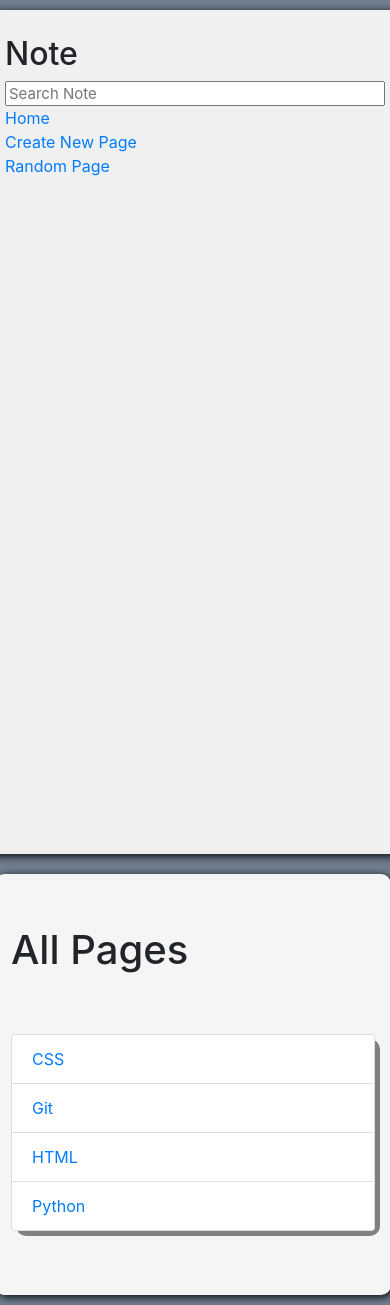
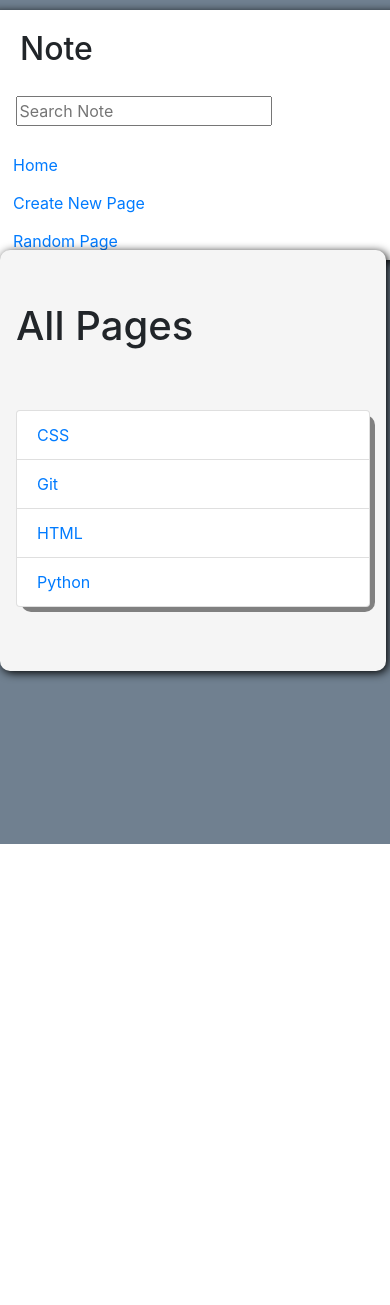
Before and after one commit to Dani3lx/MyWiki, a Django app: page / in a window 390 px wide. After the commit the page ends 844 px from the top, so only its background shows below. Run offline with Django 3.2, Linux system fonts and the light colour scheme; some libraries are stand-ins or nearby versions.

Commit message:
Added a website icon. Modified the look using css

```diff
--- a/encyclopedia/static/encyclopedia/styles.css
+++ b/encyclopedia/static/encyclopedia/styles.css
@@ -1,38 +1,37 @@
-body {
-    margin: 0;
-    background-color: white;
-}
-
-code {
-    white-space: pre;
-}
-
 h1 {
     margin-top: 0px;
     padding-top: 20px;
 }
 
-textarea {
-    height: 90vh;
-    width: 80%;
+body {
+    background-color: slategrey;
+    width: 100%;
 }
 
-.main {
-    padding: 10px;
-}
-
-.search {
-    width: 100%;
-    font-size: 15px;
-    line-height: 15px;
+.jumbotron {
+    background-color: whitesmoke;
+    width: 99%;
+    height: 100%;
+    border-radius: 10px;
+    box-shadow: 2px 2px 10px black;
 }
 
 .sidebar {
-    background-color: #f0f0f0;
-    height: 100vh;
-    padding: 20px;
+    background-color: white;
+    border-radius: 10px;
+    box-shadow: 2px 2px 10px black;
+    position: sticky;
+    top: 10px;
+    height: 100%;
 }
 
-.sidebar h2 {
-    margin-top: 5px;
+
+.list-group {
+    box-shadow: 5px 5px 0px gray;
+    border-radius: 10px;
 }
+
+.list-group-item:hover {
+    background-color: #eded;
+    cursor: pointer;
+}
--- a/encyclopedia/templates/encyclopedia/create.html
+++ b/encyclopedia/templates/encyclopedia/create.html
@@ -8,6 +8,7 @@ CreatePage
 <h1>Create new page</h1>
 <form action="{% url 'create' %}" method="post" >
     {% csrf_token %}
+
     <div style="display: flex; flex-direction: column; align-items: left; margin: 10px auto; padding: 30px;">
         {{ textarea }}
     </div>
--- a/encyclopedia/templates/encyclopedia/index.html
+++ b/encyclopedia/templates/encyclopedia/index.html
@@ -1,6 +1,6 @@
 {% extends "encyclopedia/layout.html" %}
 {% block title %}
-    Encyclopedia
+    MyNotes
 {% endblock %}
 
 {% block body %}
--- a/encyclopedia/templates/encyclopedia/layout.html
+++ b/encyclopedia/templates/encyclopedia/layout.html
@@ -8,60 +8,32 @@
     <title>{% block title %}{% endblock %}</title>
     <link rel="stylesheet" href="https://stackpath.bootstrapcdn.com/bootstrap/4.4.1/css/bootstrap.min.css"
         integrity="sha384-Vkoo8x4CGsO3+Hhxv8T/Q5PaXtkKtu6ug5TOeNV6gBiFeWPGFN9MuhOf23Q9Ifjh" crossorigin="anonymous">
-    <link href="{% static 'encyclopedia/styles.css' %}" rel="stylesheet">
-    <style>
-        body{
-            background-color: slategrey
-        }
-        .jumbotron{
-            background-color: whitesmoke;
-            width: 99%;
-            height: 100%;
-            border-radius: 10px;
-            box-shadow: 2px 2px 10px black;
-        }
-
-        .sidebar{
-            border-radius: 10px;
-            margin: 10px 0;
-            box-shadow: 2px 2px 10px black;
-            position: sticky;
-            top: 10px;
-        }
-
-        .list-group {
-            box-shadow: 5px 5px 0px gray;
-            border-radius: 10px;
-        }
-        .list-group-item:hover{
-            background-color: #eded;
-            cursor: pointer;
-        }
-    </style>
+    <link href="static/encyclopedia/styles.css" rel="stylesheet">
+    <link rel="shortcut icon" type="icon" href="static/favicon.ico"/>
 </head>
 
 <body>
     <div class="row">
         <div class="sidebar col-lg-2 col-md-3">
-            <h2>Note</h2>
-            <form action="{% url 'search' %}" method="post">
-                {% csrf_token %}
-                {{ form }}
+            <h2 style="padding: 20px;">Note</h2>
+            <form action="{% url 'search' %}" method="post" style="padding:0 0 5% 4%;">
+                    {% csrf_token %}
+                    {{ form }}
             </form>
             <div>
-                <a href="{% url 'index' %}">Home</a>
+                <a href="{% url 'index' %}" class="btn btn-link">Home</a>
             </div>
             <div>
-                <a href="{% url 'create' %}"> Create New Page </a>
+                <a href="{% url 'create' %}" class="btn btn-link"> Create New Page </a>
             </div>
             <div>
-                <a href="{% url 'random' %}"> Random Page </a>
+                <a href="{% url 'random' %}" class="btn btn-link"> Random Page </a>
 
             </div>
             {% block nav %}
             {% endblock %}
         </div>
-        <div class="main col-lg-10 col-md-9">
+        <div class="main col-lg-9 col-md-9">
             <div class="jumbotron">
                 {% block body %}
                 {% endblock %}
```
Also changed, not shown: entries/CSS.md (+2 -0 lines), encyclopedia/static/favicon.ico (added).
